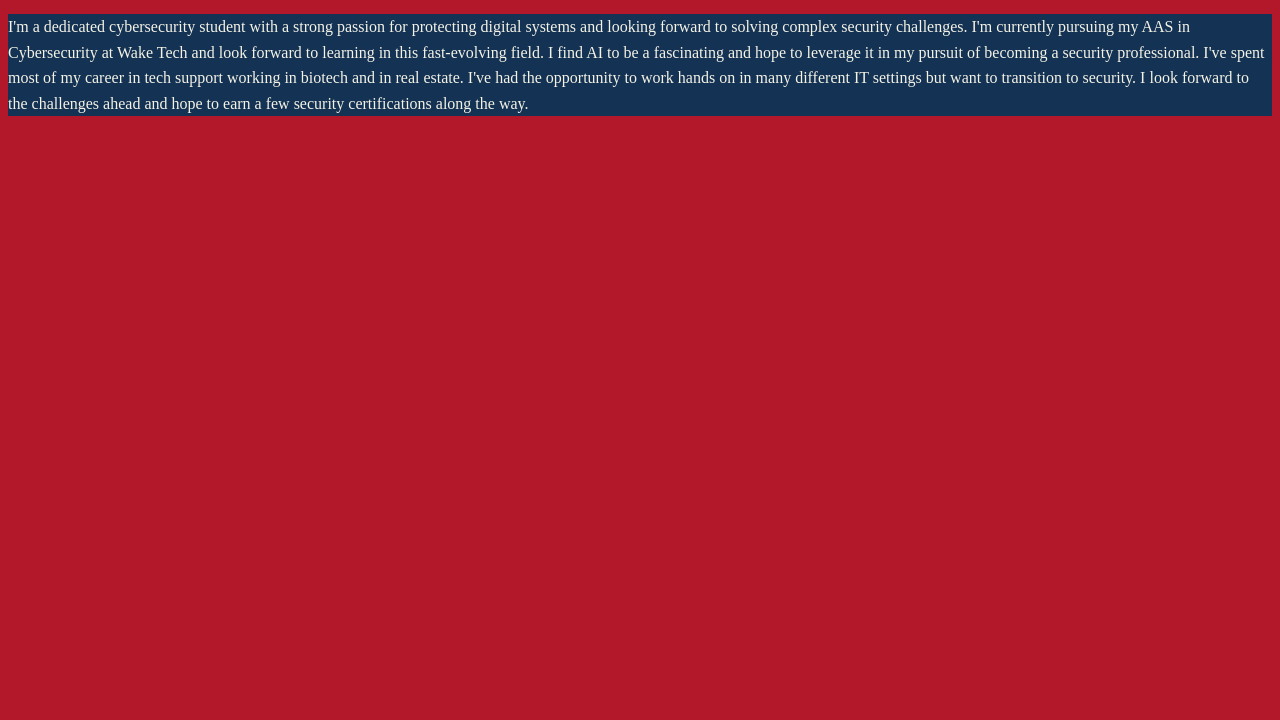
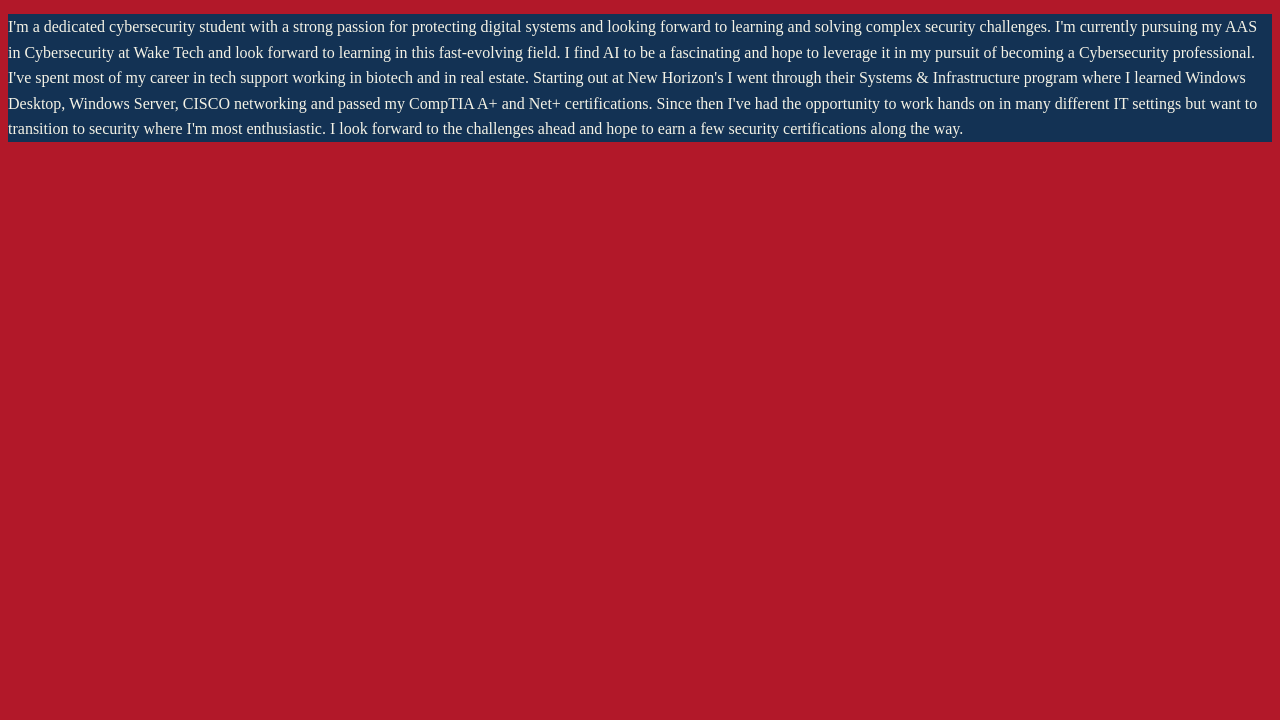
Before and after one commit to Langston6954/Langston6954.github.io, a plain HTML site: page index.html in a window 1280 px wide. Shown: the part 80-800 px from the top of the page. Drawn offline with Linux system fonts and the light colour scheme.

Commit message:
Update index.html
Added paragraph text.

```diff
--- a/index.html
+++ b/index.html
@@ -10,10 +10,12 @@
 </head>
 <body>
   <h1>My Name is Donnie Langston</h1>
-  <p>I'm a dedicated cybersecurity student with a strong passion for protecting digital systems and looking forward to solving complex security challenges.
-	 I'm currently pursuing my AAS in Cybersecurity at Wake Tech and look forward to learning in this fast-evolving field.  I find AI to be a fascinating and hope to
-	 leverage it in my pursuit of becoming a security professional. I've spent most of my career in tech support working in biotech and in real estate.  I've had the opportunity to work hands on in many different
-	 IT settings but want to transition to security.  I look forward to the challenges ahead and hope to earn a few security certifications along the way. </p>
+  <p>I'm a dedicated cybersecurity student with a strong passion for protecting digital systems and looking forward to learning and solving complex security challenges.
+     I'm currently pursuing my AAS in Cybersecurity at Wake Tech and look forward to learning in this fast-evolving field.  I find AI to be a fascinating and hope to
+     leverage it in my pursuit of becoming a Cybersecurity professional.<br>
+     I've spent most of my career in tech support working in biotech and in real estate.  Starting out at New Horizon's I went through their
+     Systems & Infrastructure program where I learned Windows Desktop, Windows Server, CISCO networking and passed my CompTIA A+ and Net+ certifications. Since then I've had the opportunity to work hands on in many different
+     IT settings but want to transition to security where I'm most enthusiastic.  I look forward to the challenges ahead and hope to earn a few security certifications along the way.  </p>
 
 
 </body>
```
